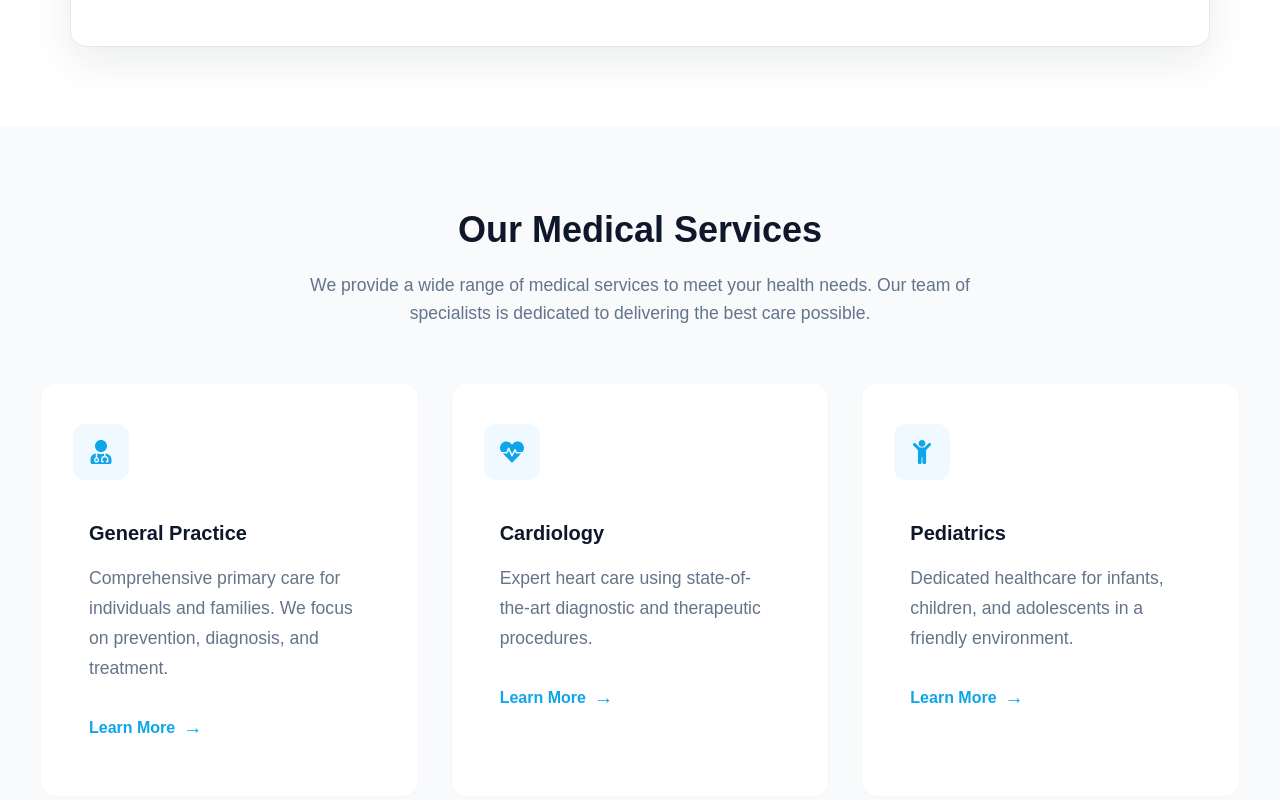
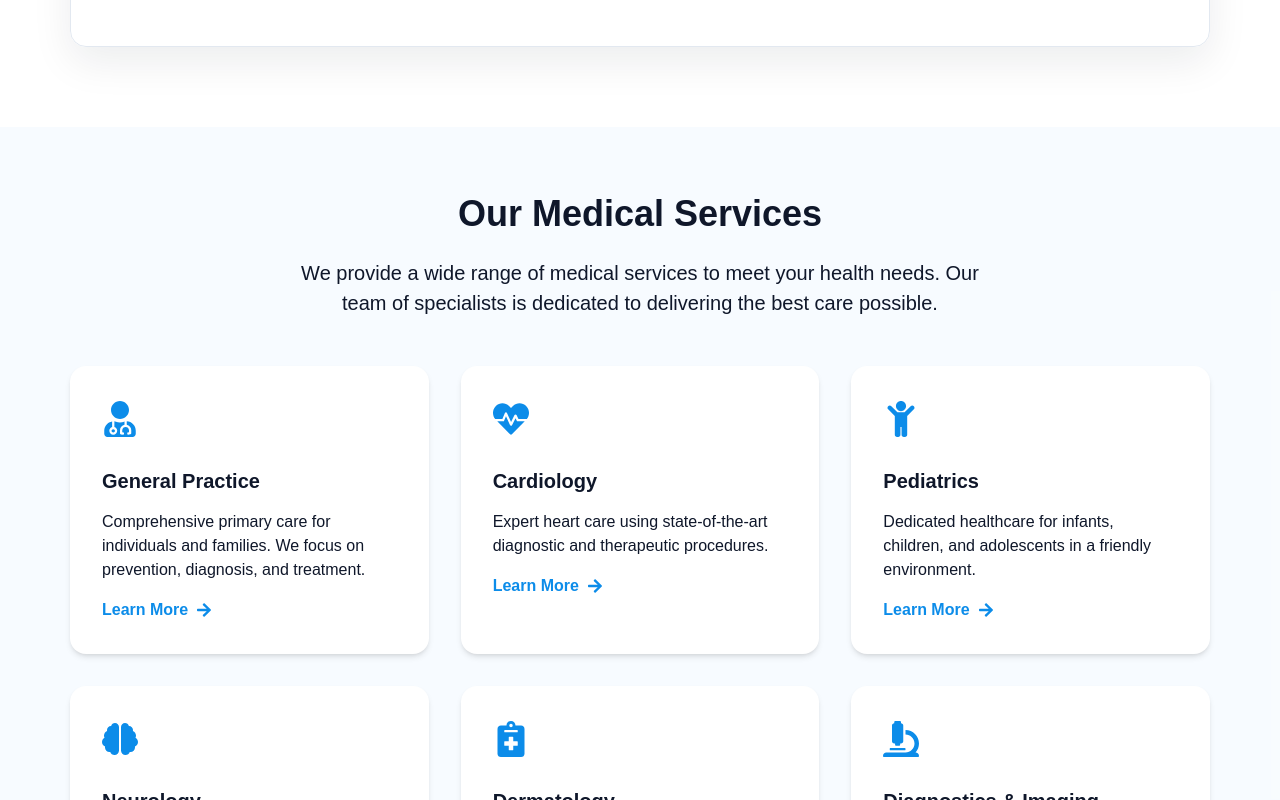
Before and after one commit to dev-nirob1/carePlus-healthcare-website, a React (Vite) app: page / in a window 1280 px wide. Shown: the part 980-1780 px from the top of the page. Built offline with nearby package versions, Linux system fonts and the light colour scheme.

Commit message:
services section

```diff
--- a/src/assets/main.css
+++ b/src/assets/main.css
@@ -84,7 +84,7 @@ a {
 
 /* colors   */
 .bg-light {
-  background-color: rgb(from var(--primary-color) r g b / 5%);
+  background-color: rgb(from var(--primary-color) r g b / 3%);
 }
 .bg-primary {
   background-color: var(--primary-color);
--- /dev/null
+++ b/src/components/Widget/SectionHeader/SectionHeader.css
@@ -0,0 +1,8 @@
+.section-header {
+  margin-bottom: 2.5rem;
+  max-width: 700px;
+  margin: 0 auto;
+}
+.section-header p {
+  font-size: 1.25rem;
+}
--- /dev/null
+++ b/src/components/Widget/SectionHeader/SectionHeader.jsx
@@ -0,0 +1,17 @@
+import React from "react";
+import BaseTitle from "../../Element/BaseTitle";
+import BaseParagraph from "../../Element/BaseParagraph";
+import "./SectionHeader.css";
+
+function SectionHeader({ title, subtitle, className = "" }) {
+  return (
+    <div className={`section-header ${className}`}>
+      <BaseTitle className="mb-1 text-primary">{title}</BaseTitle>
+      {subtitle && (
+        <BaseParagraph className="text-muted">{subtitle}</BaseParagraph>
+      )}
+    </div>
+  );
+}
+
+export default SectionHeader;
--- a/src/zems/Front/Components/Section/ServicesSection.css
+++ /dev/null
@@ -1,120 +0,0 @@
-.services-section {
-  padding: 5rem 1rem;
-  background-color: #f8fafc; /* Slate 50 */
-}
-
-.services-container {
-  max-width: 1200px;
-  margin: 0 auto;
-}
-
-.section-header {
-  text-align: center;
-  max-width: 700px;
-  margin: 0 auto 3.5rem;
-}
-
-.section-header h2 {
-  font-size: 2.25rem;
-  color: #0f172a;
-  margin-bottom: 1rem;
-  font-weight: 800;
-}
-
-.section-header p {
-  color: #64748b;
-  font-size: 1.1rem;
-  line-height: 1.6;
-}
-
-.services-grid {
-  display: grid;
-  grid-template-columns: repeat(3, 1fr);
-  gap: 2rem;
-}
-
-.service-card {
-  background: white;
-  padding: 2.5rem 2rem;
-  border-radius: 16px;
-  transition: all 0.3s ease;
-  border: 1px solid rgba(0, 0, 0, 0.03);
-  position: relative;
-  overflow: hidden;
-  display: flex;
-  flex-direction: column;
-  gap: 1.5rem;
-}
-
-.service-card:hover {
-  transform: translateY(-8px);
-  box-shadow: 0 20px 40px -5px rgba(14, 165, 233, 0.1);
-  border-color: rgba(14, 165, 233, 0.1);
-}
-
-.service-icon {
-  width: 56px;
-  height: 56px;
-  background: #f0f9ff;
-  border-radius: 12px;
-  display: flex;
-  align-items: center;
-  justify-content: center;
-  color: #0ea5e9;
-  font-size: 1.5rem;
-  transition: all 0.3s ease;
-}
-
-.service-card:hover .service-icon {
-  background: #0ea5e9;
-  color: white;
-}
-
-.service-content h3 {
-  font-size: 1.25rem;
-  color: #0f172a;
-  font-weight: 700;
-  margin-bottom: 0.75rem;
-}
-
-.service-content p {
-  color: #64748b;
-  line-height: 1.6;
-  margin-bottom: 1.5rem;
-}
-
-.service-link {
-  text-decoration: none;
-  color: #0ea5e9;
-  font-weight: 600;
-  display: inline-flex;
-  align-items: center;
-  gap: 0.5rem;
-  margin-top: auto;
-  transition: gap 0.2s ease;
-}
-
-.service-link:hover {
-  gap: 0.75rem;
-}
-
-.service-link span {
-  font-size: 1.2rem;
-  line-height: 0;
-}
-
-@media (max-width: 1024px) {
-  .services-grid {
-    grid-template-columns: repeat(2, 1fr);
-  }
-}
-
-@media (max-width: 640px) {
-  .services-grid {
-    grid-template-columns: 1fr;
-  }
-
-  .section-header h2 {
-    font-size: 1.75rem;
-  }
-}
--- a/src/zems/Front/Components/Section/ServicesSection.jsx
+++ /dev/null
@@ -1,40 +0,0 @@
-import React from "react";
-import { Link } from "react-router-dom";
-import { servicesData } from "../../../../data/servicesData";
-import "./ServicesSection.css";
-
-function ServicesSection() {
-  const featuredServices = servicesData.slice(0, 6);
-
-  return (
-    <section className="services-section">
-      <div className="services-container">
-        <div className="section-header">
-          <h2>Our Medical Services</h2>
-          <p>
-            We provide a wide range of medical services to meet your health
-            needs. Our team of specialists is dedicated to delivering the best
-            care possible.
-          </p>
-        </div>
-
-        <div className="services-grid">
-          {featuredServices.map((service, index) => (
-            <div className="service-card" key={index}>
-              <div className="service-icon">{service.icon}</div>
-              <div className="service-content">
-                <h3>{service.title}</h3>
-                <p>{service.shortDescription}</p>
-                <Link to={`/services/${service.slug}`} className="service-link">
-                  Learn More <span>&rarr;</span>
-                </Link>
-              </div>
-            </div>
-          ))}
-        </div>
-      </div>
-    </section>
-  );
-}
-
-export default ServicesSection;
--- /dev/null
+++ b/src/zems/Front/Components/Section/ServicesSection/ServicesSection.css
@@ -0,0 +1,3 @@
+.services-section {
+  padding: 4rem 0;
+}
--- /dev/null
+++ b/src/zems/Front/Components/Section/ServicesSection/ServicesSection.jsx
@@ -0,0 +1,31 @@
+import React from "react";
+import { servicesData } from "../../../../../data/servicesData";
+import SectionHeader from "../../../../../components/Widget/SectionHeader/SectionHeader";
+import "./ServicesSection.css";
+import ServiceCard from "../../Widget/ServicesCard/ServiceCard";
+
+function ServicesSection() {
+  const featuredServices = servicesData.slice(0, 6);
+
+  return (
+    <section className="services-section bg-light">
+      <div className="container">
+        {/* Section Header */}
+        <SectionHeader
+          className="text-center mb-3"
+          title="Our Medical Services"
+          subtitle="We provide a wide range of medical services to meet your health needs. Our team of specialists is dedicated to delivering the best care possible."
+        />
+
+        {/* Services Grid & Cards */}
+        <div className="medium-2 large-3 gap-2">
+          {featuredServices.map((service, index) => (
+            <ServiceCard key={index} service={service} />
+          ))}
+        </div>
+      </div>
+    </section>
+  );
+}
+
+export default ServicesSection;
--- /dev/null
+++ b/src/zems/Front/Components/Widget/ServicesCard/ServiceCard.jsx
@@ -0,0 +1,20 @@
+import { Link } from "react-router-dom";
+import SubTitle from "../../../../../components/Element/SubTitle";
+import BaseParagraph from "../../../../../components/Element/BaseParagraph";
+import "./serviceCard.css";
+import { FaArrowRight } from "react-icons/fa";
+function ServiceCard({ service }) {
+  return (
+    <div className="service-card">
+      <div className="icon">{service.icon}</div>
+      <div>
+        <SubTitle>{service.title}</SubTitle>
+        <BaseParagraph>{service.shortDescription}</BaseParagraph>
+        <Link to={`/services/${service.slug}`}>
+          Learn More <FaArrowRight className="arrow-icon" />
+        </Link>
+      </div>
+    </div>
+  );
+}
+export default ServiceCard;
--- /dev/null
+++ b/src/zems/Front/Components/Widget/ServicesCard/serviceCard.css
@@ -0,0 +1,29 @@
+.service-card {
+  background: var(--white-color);
+  padding: 2rem;
+  border-radius: 1rem;
+  box-shadow:
+    0 4px 6px -1px rgb(0 0 0 / 0.1),
+    0 2px 4px -2px rgb(0 0 0 / 0.1);
+  transition: all 0.3s ease-in-out;
+  font-weight: 500;
+}
+.service-card:hover {
+  transform: translateY(-5px);
+}
+.service-card .icon {
+  font-size: 2.25rem;
+  color: var(--primary-color);
+  margin-bottom: 1rem;
+}
+.service-card a {
+  color: var(--primary-color);
+  font-weight: 600;
+  display: flex;
+  align-items: center;
+  gap: 0.5rem;
+  transition: 0.2s ease-in-out;
+}
+.service-card a:hover {
+  gap: 1rem;
+}
--- a/src/zems/Front/Pages/HomePage.jsx
+++ b/src/zems/Front/Pages/HomePage.jsx
@@ -1,6 +1,6 @@
 import HeroSection from "../Components/Section/HeroSection/HeroSection";
 import StatsSection from "../Components/Section/StatsSection/StatsSection";
-import ServicesSection from "../Components/Section/ServicesSection";
+import ServicesSection from "../Components/Section/ServicesSection/ServicesSection";
 import DoctorsSection from "../Components/Section/DoctorsSection";
 import TestimonialsSection from "../Components/Section/TestimonialsSection";
 import ServiceCTA from "../Components/Section/ServiceCTA";
```
